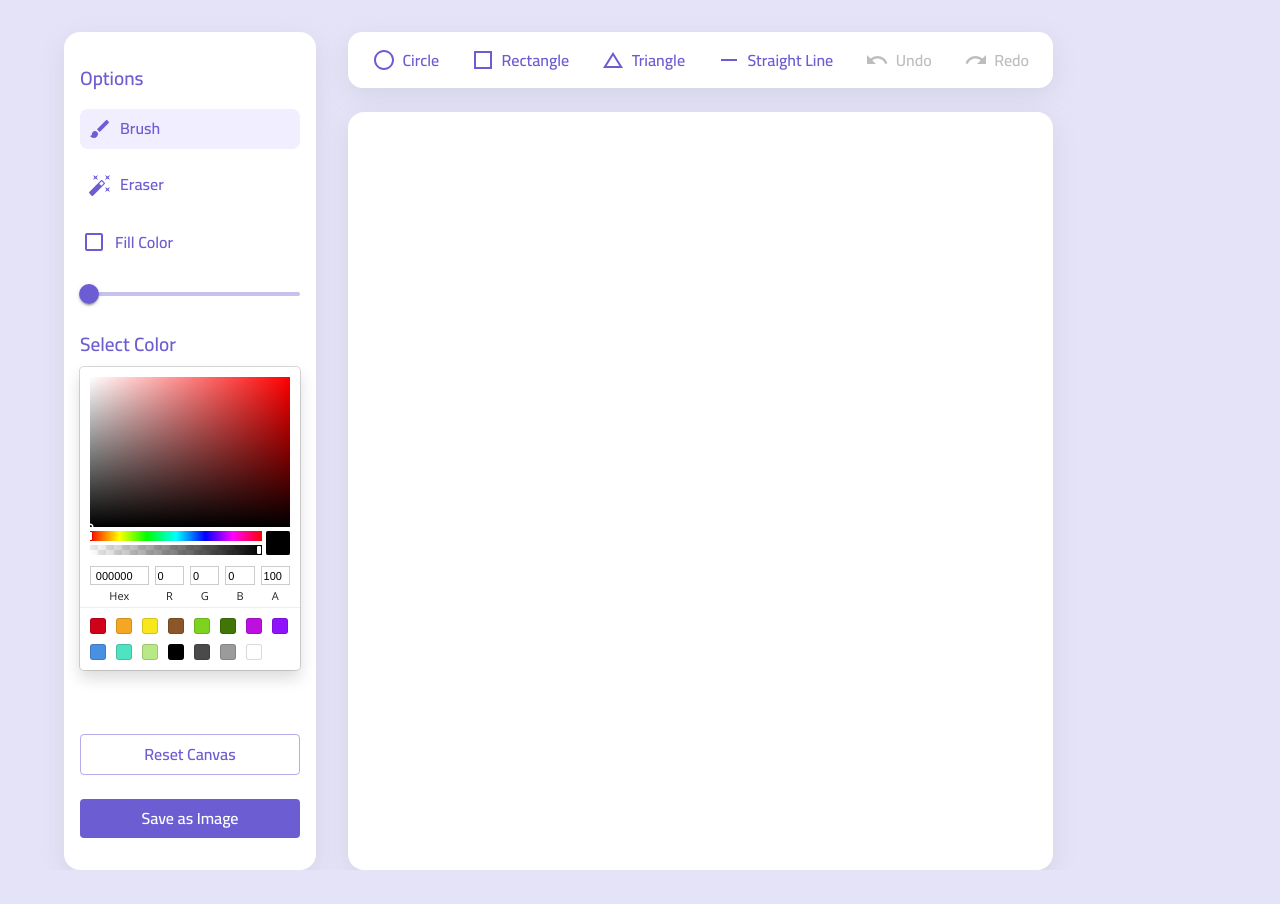
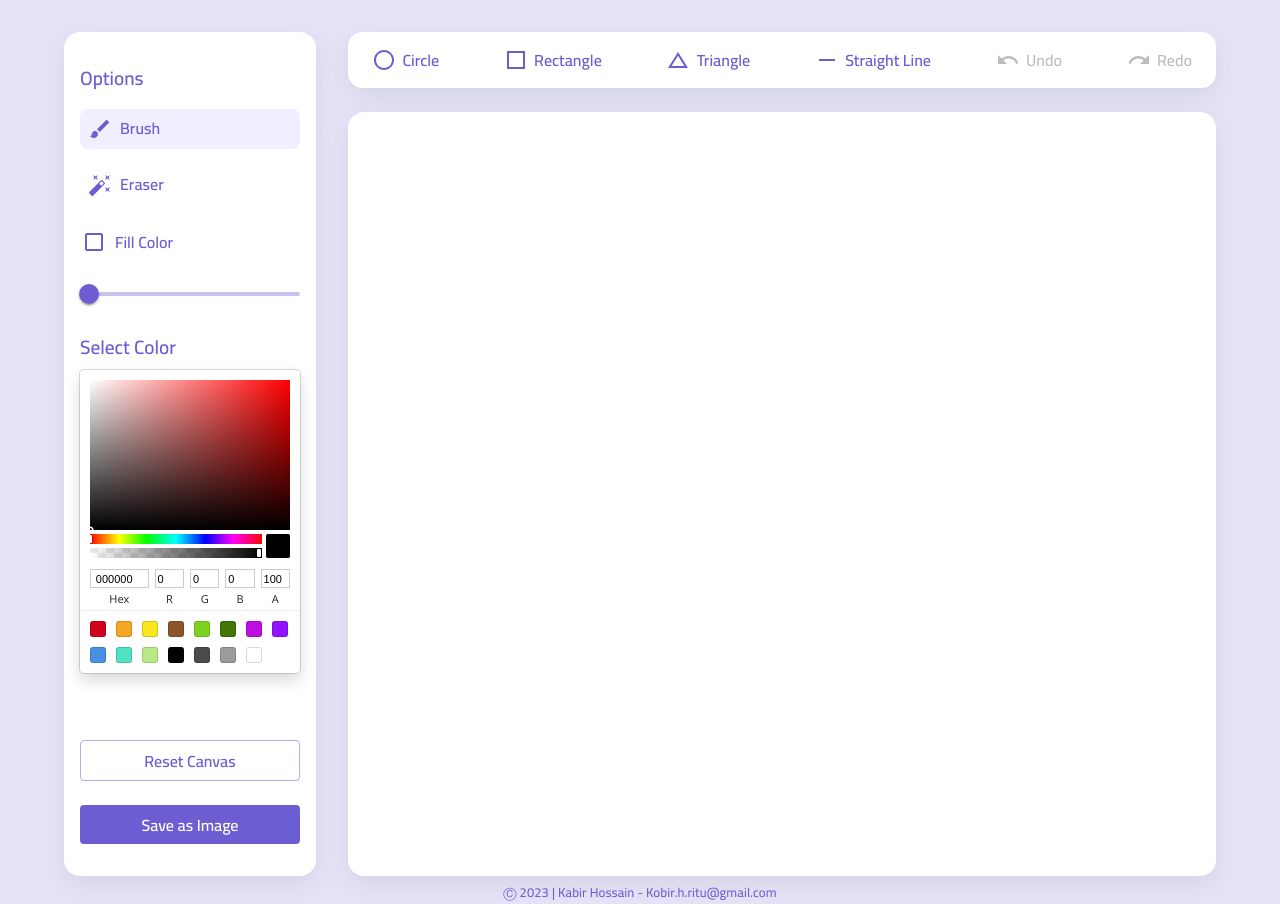
Before and after one commit to kobir1989/drawing-app, a React (Vite) app: page / in a window 1280 px wide. Before the commit the page ends 870 px from the top, so only its background shows below. Built offline with nearby package versions, Linux system fonts and the light colour scheme.

Commit message:
feat: add copyright text

```diff
--- a/index.html
+++ b/index.html
@@ -8,6 +8,7 @@
   </head>
   <body>
     <div id="root"></div>
+
     <script type="module" src="/src/main.jsx"></script>
   </body>
 </html>
--- a/src/App.jsx
+++ b/src/App.jsx
@@ -1,4 +1,4 @@
-import { Container, Stack } from '@mui/material'
+import { Container, Stack, Typography } from '@mui/material'
 import { useCallback, useEffect, useState } from 'react'
 import { v4 as uuidv4 } from 'uuid'
 import Canvas from './components/Canvas'
@@ -91,6 +91,7 @@ function App() {
   }, [handleResetCanvas])
 
   return (
+    <main>
       <Container
         maxWidth='xl'
         sx={theme => ({
@@ -113,7 +114,7 @@ function App() {
           onResetCanvas={handleResetCanvas}
           onSaveImage={hadleSaveImage}
         />
-      <Stack gap={3}>
+        <Stack gap={3} width='100%'>
           <ToolBar
             onSelectedTool={handleSelectedTool}
             selectedTool={selectedTool}
@@ -134,6 +135,13 @@ function App() {
           />
         </Stack>
       </Container>
+      <footer>
+        <Typography variant='body2' mt={1}>
+          &#9400; {new Date().getFullYear()} | Kabir Hossain -
+          Kobir.h.ritu@gmail.com
+        </Typography>
+      </footer>
+    </main>
   )
 }
 
--- a/src/components/Canvas.jsx
+++ b/src/components/Canvas.jsx
@@ -181,7 +181,7 @@ const Canvas = React.memo(
           padding: '1rem',
           boxShadow: 'rgba(149, 157, 165, 0.2) 0px 8px 24px',
           borderRadius: '1rem',
-          height: '80vh',
+          height: '75vh',
           width: '100%',
           flex: 1,
           overflow: 'hidden'
--- a/src/components/Toolbar.jsx
+++ b/src/components/Toolbar.jsx
@@ -34,7 +34,7 @@ const ToolBar = ({
   return (
     <Stack
       direction='row'
-      justifyContent='center'
+      justifyContent='space-between'
       alignItems='center'
       gap={2}
       sx={theme => ({
--- a/src/index.css
+++ b/src/index.css
@@ -65,3 +65,9 @@ canvas {
   width: 100%;
   height: 100%;
 }
+main {
+  display: flex;
+  flex-direction: column;
+  justify-content: space-between;
+  align-items: center;
+}
--- a/src/theme/typography.js
+++ b/src/theme/typography.js
@@ -48,23 +48,14 @@ export const typography = {
     lineHeight: '1.4375rem',
     letterSpacing: '0.2px',
     fontFamily: 'Open Sans, sans-serif',
-    fontWeight: '400',
-    '@media (max-width: 600px)': {
-      fontSize: '0.87rem',
-      lineHeight: '1.2rem',
-      letterSpacing: '0.2px'
-    }
+    fontWeight: '400'
   },
   // extra small fonts
   body2: {
     fontSize: '0.81rem',
     lineHeight: '1.1rem',
     letterSpacing: '0.1px',
-    fontWeight: '300',
-    '@media (max-width: 600px)': {
-      fontSize: '0.78rem',
-      lineHeight: '1rem',
-      letterSpacing: '0.2px'
-    }
+    fontWeight: '500',
+    color: palette.primary.main
   }
 }
```
Lines whose indentation alone changed are shown as unchanged.
